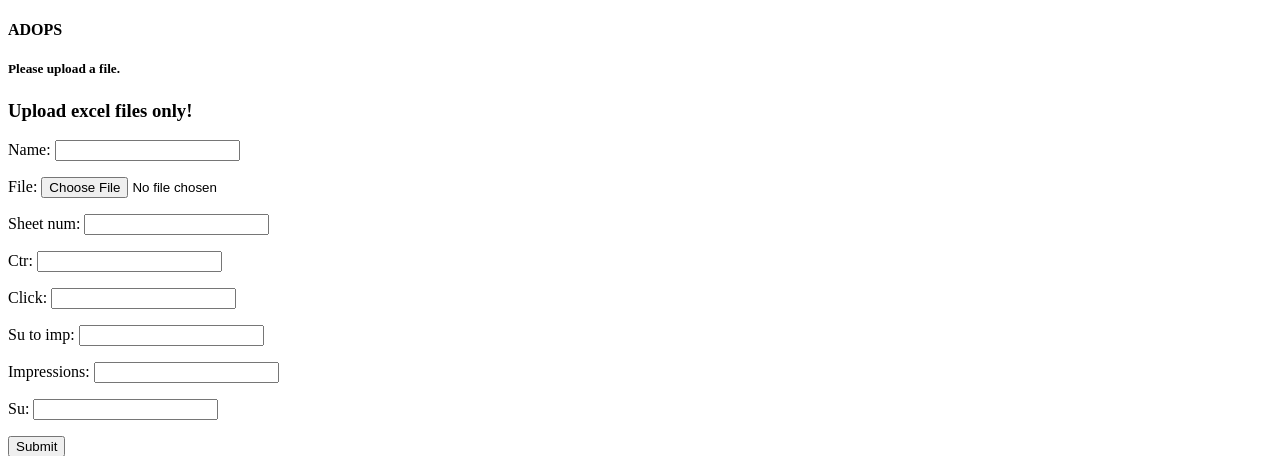
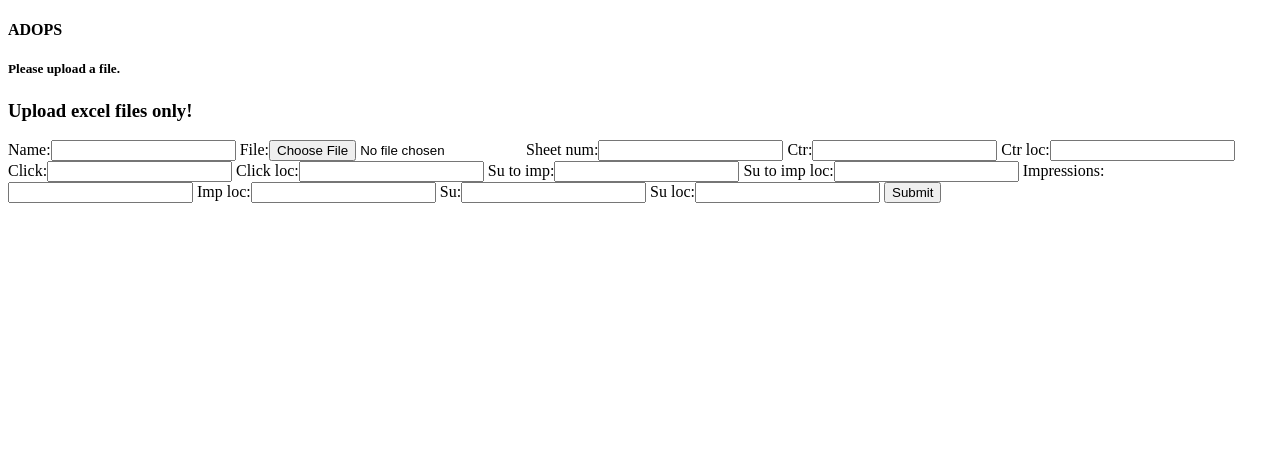
Before and after one commit to travis6888/adops, a Django app: page /upload/ in a window 1280 px wide. Shown: the top 456 px of the page. Run offline with Django 3.2, Linux system fonts and the light colour scheme.

Commit message:
forms update excel col locations add

```diff
--- a/optimize/forms.py
+++ b/optimize/forms.py
@@ -8,7 +8,12 @@
     file = forms.FileField()
     sheet_num = forms.IntegerField()
     ctr = forms.DecimalField()
+    ctr_loc = forms.DecimalField()
     click = forms.IntegerField()
+    click_loc = forms.DecimalField()
     su_to_imp = forms.DecimalField()
+    su_to_imp_loc = forms.DecimalField()
     impressions = forms.IntegerField()
+    imp_loc = forms.DecimalField()
     su = forms.IntegerField()
+    su_loc = forms.DecimalField()
--- a/optimize/templates/upload.html
+++ b/optimize/templates/upload.html
@@ -4,7 +4,7 @@
 <h3> Upload excel files only!</h3>
     <form enctype="multipart/form-data" method="POST">
         {% csrf_token %}
-        {{ form.as_p }}
+        {{ form.as_table }}
 
         <input type="submit" value="Submit">
     </form>
```
Also changed, not shown: optimize/views.py (+2 -8 lines).
